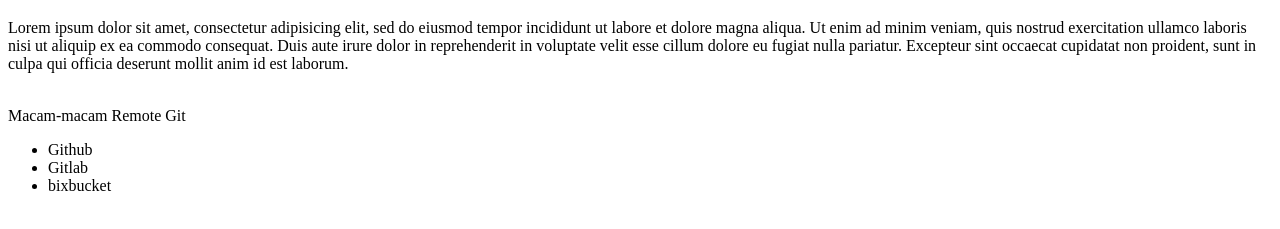
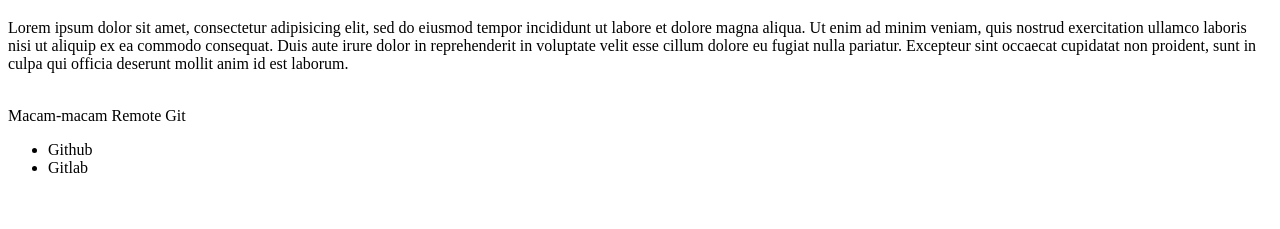
Before and after one commit to nurmega/repo-nurmega, a plain HTML site: page index.html in a window 1280 px wide. Shown: the part 61-290 px from the top of the page. Drawn offline with Linux system fonts and the light colour scheme.

Commit message:
Menghilangkan opsi remote git

```diff
--- a/index.html
+++ b/index.html
@@ -18,7 +18,6 @@
 	<ul>
 		<li>Github</li>
 		<li>Gitlab</li>
-		<li>bixbucket</li>
 	</ul>
 </body>
 </html>
```
